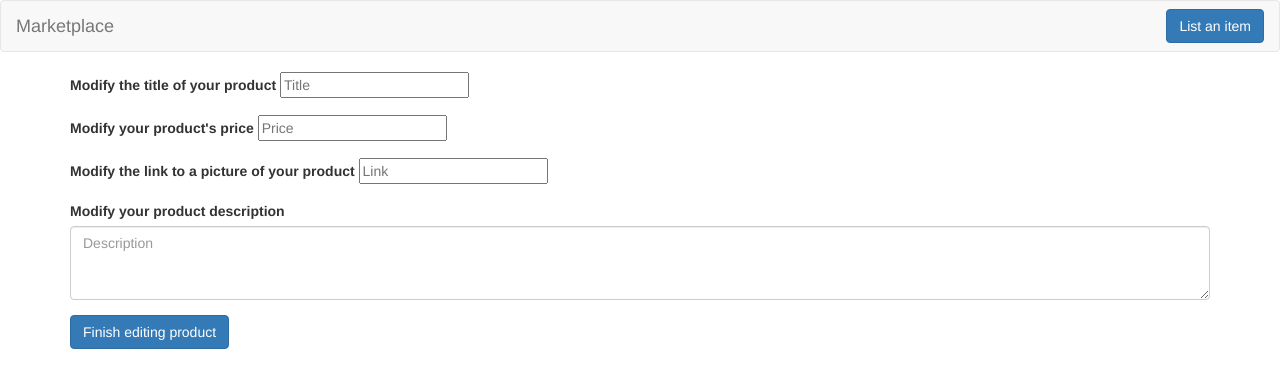
After one commit to baronrustamov/marketplace-2, a Flask app: template templates/edit-product.html in a window 1280 px wide. The commit adds this page. Shown: the top 388 px of the page. Run offline with Flask 2, Linux system fonts and the light colour scheme; the template is opened without the code that fills it, so the values that code supplies are empty; some libraries are stand-ins or nearby versions.

Commit message:
Add update and delete functionality

```diff
--- a/app.py
+++ b/app.py
@@ -25,11 +25,31 @@ def add_new_product():
         'image': request.form.get('picture')
     }
     product_id = marketplace.insert_one(new_product).inserted_id
-    return redirect('/')
+    return redirect('/products/'+str(product_id))
 
 @app.route('/products/<product_id>')
 def show_product(product_id):
     return render_template('show-product.html', product = marketplace.find_one({'_id': ObjectId(product_id)}))
 
+@app.route('/products/<product_id>/edit')
+def edit_product(product_id):
+    return render_template('edit-product.html', product = marketplace.find_one({'_id': ObjectId(product_id)}))
+
+@app.route('/products/<product_id>/edit-in-db', methods=['POST'])
+def edit_product_in_db(product_id):
+    modified_product = {
+        'title': request.form.get('title'),
+        'description': request.form.get('description'),
+        'price': request.form.get('price'),
+        'image': request.form.get('picture')
+    }
+    marketplace.update({'_id': ObjectId(product_id)}, modified_product)
+    return redirect('/products/'+product_id)
+
+@app.route('/products/<product_id>/delete')
+def delete_product(product_id):
+    marketplace.remove({'_id': ObjectId(product_id)})
+    return redirect('/')
+
 if __name__ == '__main__':
     app.run(debug=True)
--- a/static/display_products.js
+++ b/static/display_products.js
@@ -1,9 +1,9 @@
 let productContainer = document.getElementById('product-container');
 let container = document.getElementById('container');
 if (productContainer) {
-    let currentRow = null
+    let currentRow = null;
     let products = productContainer.children;
-    let numProducts = products.length
+    let numProducts = products.length;
 
     // Display only 3 products per row
     if (numProducts > 3) {
--- /dev/null
+++ b/templates/edit-product.html
@@ -0,0 +1,24 @@
+<!-- templates/edit-product.html -->
+{% extends 'base.html' %}
+
+{% block content %}
+<form method="post" action="/products/{{ product._id }}/edit-in-db">
+    <div class="form-group">
+        <label for="productTitle">Modify the title of your product</label>
+        <input type="text" placeholder="Title" value="{{ product.title }}" name="title" id="productTitle">
+    </div>
+    <div class="form-group">
+        <label for="productPrice">Modify your product's price</label>
+        <input type="text" placeholder="Price" value="{{ product.price }}" name="price" id="productPrice">
+    </div>
+    <div class="form-group">
+        <label for="productPic">Modify the link to a picture of your product</label>
+        <input type="text" placeholder="Link" value="{{ product.image }}" class="form-control-file" name="picture" id="productPic">
+    </div>
+    <div class="form-group">
+        <label for="productDescription">Modify your product description</label>
+        <textarea class="form-control" name="description" placeholder="Description" id="productDescription" rows="3">{{ product.description }}</textarea>
+    </div>
+    <button type="submit" class="btn btn-primary mb-2">Finish editing product</button>
+</form>
+{% endblock %}
--- a/templates/partials/navbar.html
+++ b/templates/partials/navbar.html
@@ -8,7 +8,7 @@
             </a>
         </div>
         <div class='pull-right'>
-            <a href='/products/new' class='btn btn-default navbar-btn'>List an item</a>
+            <a href='/products/new' class='btn btn-primary mb-2 navbar-btn'>List an item</a>
         </div>
     </div>
 </nav>
--- a/templates/show-product.html
+++ b/templates/show-product.html
@@ -6,4 +6,6 @@
     <h3>{{ product.title }}</h3>
     <h4>Price: {{ product.price }}</h4>
     <p>{{ product.description }}</p>
+    <a href="/products/{{ product._id }}/edit"><button class="btn btn-primary mb-2">Edit product</button></a>
+    <a href="/products/{{ product._id }}/delete"><button class="btn btn-primary mb-2">Delete product</button></a>
 {% endblock %}
```
